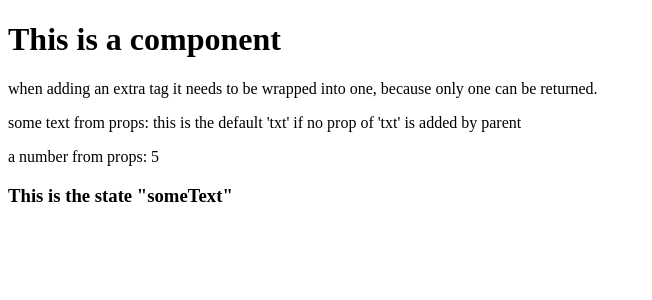
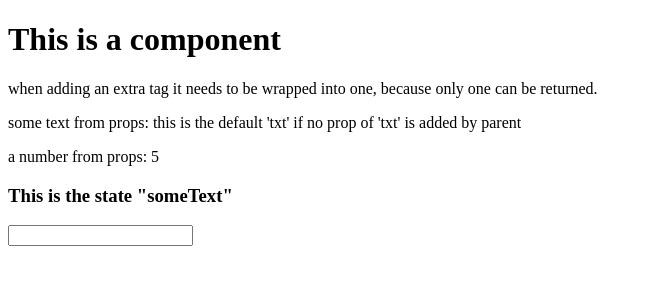
Before and after one commit to Winkeltje84/EggHeadIO-StartUsingReact, a React (Create React App) app: page / in a window 1280 px wide. Shown: the top 300 px of the page, without its empty margins (0-652 px from the left). Built offline with nearby package versions, Linux system fonts and the light colour scheme.

Commit message:
added input field that changes state via an update method

```diff
--- a/src/App.js
+++ b/src/App.js
@@ -7,6 +7,10 @@ class App extends React.Component {
     this.state = {
       someText: 'This is the state "someText"'
     }
+  }
+
+  update ( e ){
+    this.setState( {someText: e.target.value} )
   }
 
   render(){
@@ -20,6 +24,7 @@ class App extends React.Component {
         <p>some text from props: {txt}</p>
         <p>a number from props: {nr}</p>
         <h3>{this.state.someText}</h3>
+        <input type="text" onChange={this.update.bind(this)}/>
       </div>
     )
   }
```
